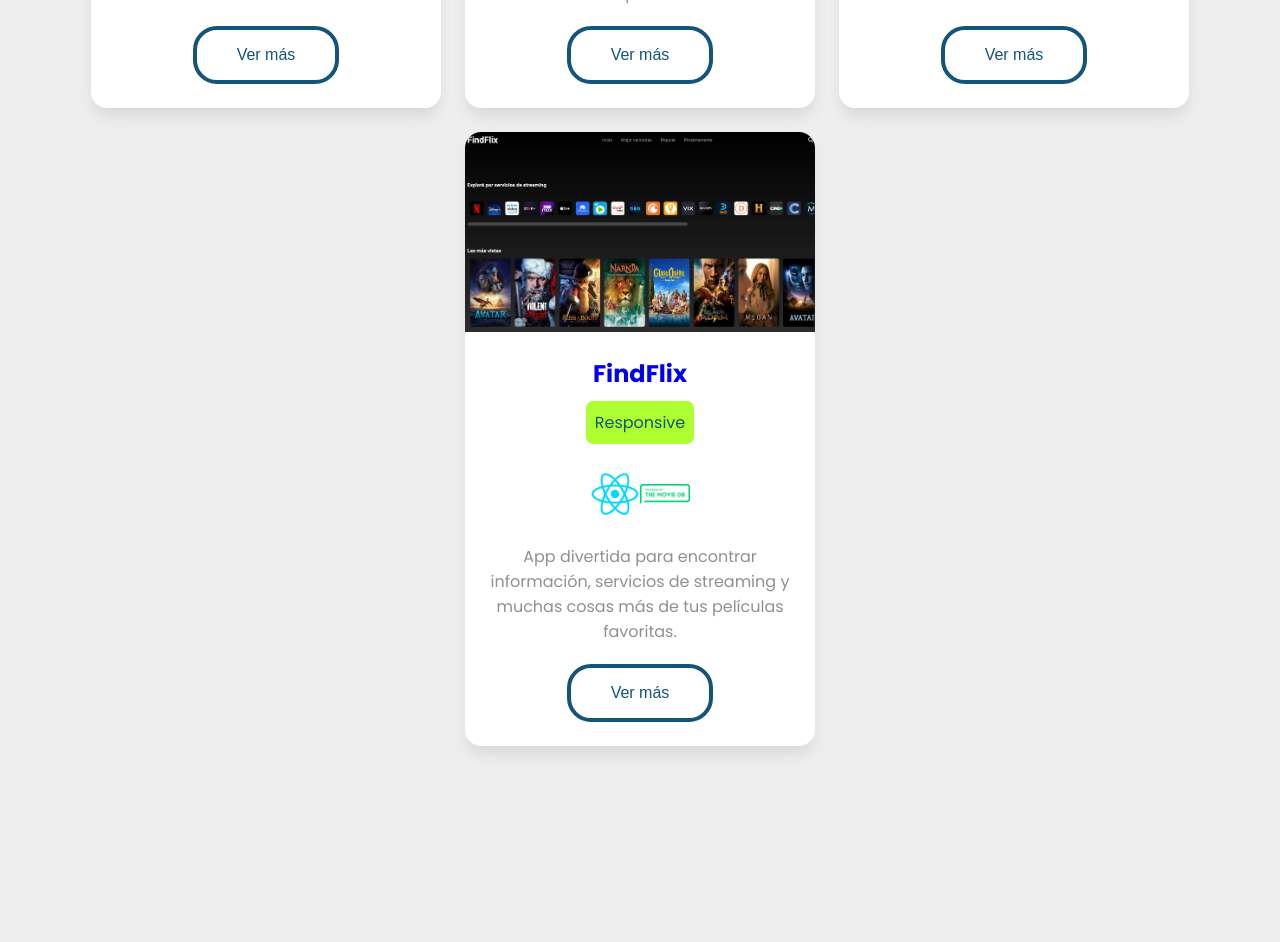
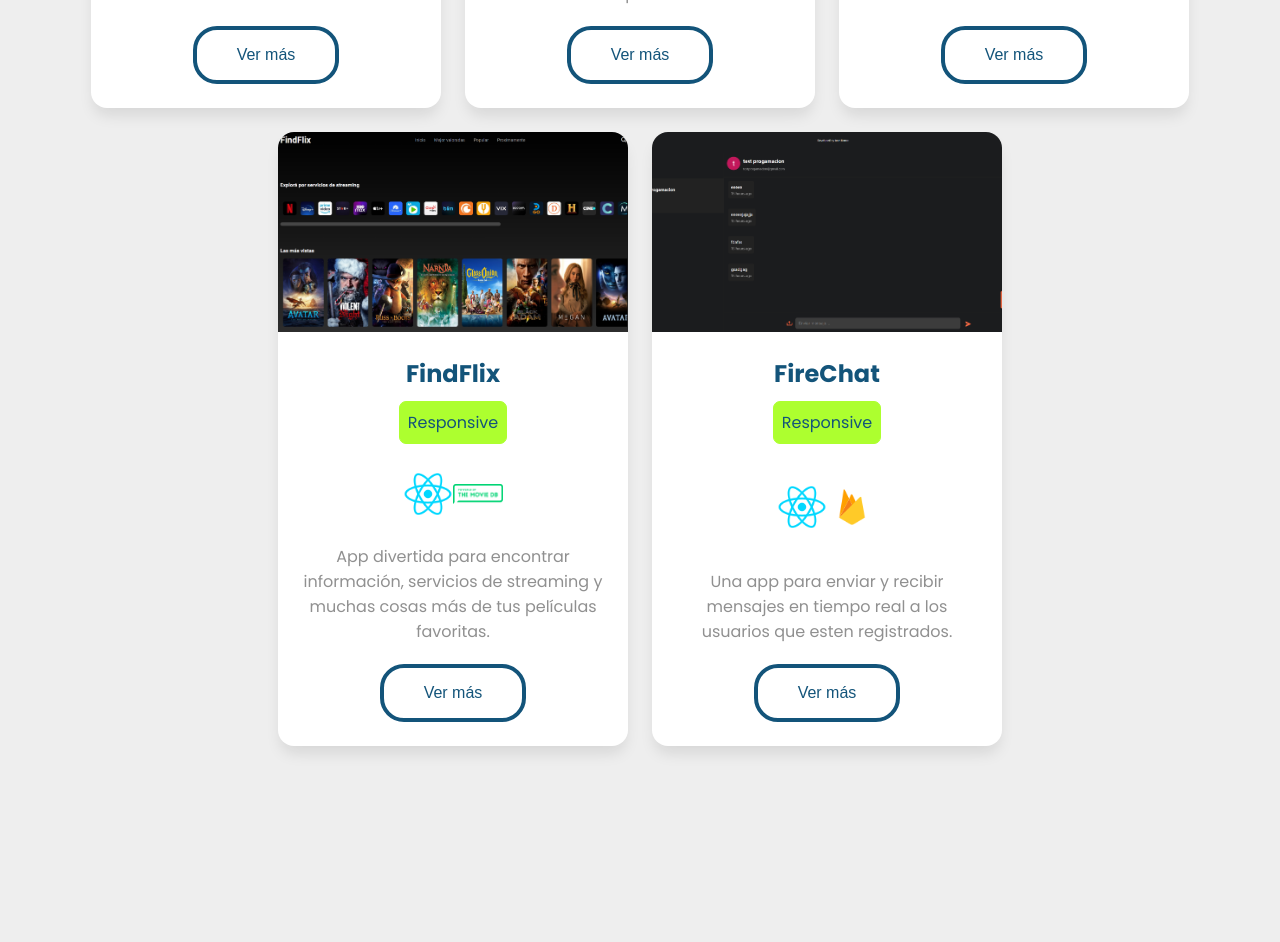
Before and after one commit to juanib12/portfolio, a React (Create React App) app: page /projects in a window 1280 px wide. Shown: the part 700-1642 px from the top of the page. Built offline with nearby package versions, Linux system fonts and the light colour scheme.

Commit message:
add new project firechat

```diff
--- a/src/components/Projects.js
+++ b/src/components/Projects.js
@@ -11,6 +11,7 @@
 import Mongo from "../images/mongodbicon.png";
 import findflix from "../images/findflix.png";
 import tmdb from "../images/tmdb.png";
+import firechat from "../images/firechat.png";
 
 const Projects = () => {
   return (
@@ -67,8 +68,8 @@
                 <img src={Firebase} width="50px" />
               </div>
               <div className="projects_data-desc">
-                  App donde podrás añadir, editar o eliminar tus notas y
-                  marcarlas como completado.
+                App donde podrás añadir, editar o eliminar tus notas y marcarlas
+                como completado.
               </div>
               <button>Ver más</button>
             </div>
@@ -95,15 +96,19 @@
                 <img src={Node} width="50px" />
               </div>
               <div className="projects_data-desc">
-                  App donde podrás añadir, editar o eliminar tus servicios para
-                  tu negocio de servicio técnico.
+                App donde podrás añadir, editar o eliminar tus servicios para tu
+                negocio de servicio técnico.
               </div>
               <button>Ver más</button>
             </div>
           </div>
         </a>
 
-        <a target="_blank" href="https://findflix.vercel.app/">
+        <a
+          target="_blank"
+          href="https://findflix.vercel.app/"
+          className="links"
+        >
           <div className="projects_data">
             <div className="projects_data-images">
               <img src={findflix} />
@@ -127,6 +132,35 @@
             </div>
           </div>
         </a>
+
+        <a
+          target="_blank"
+          href="https://juani-chat-app.vercel.app/"
+          className="links"
+        >
+          <div className="projects_data">
+            <div className="projects_data-images">
+              <img src={firechat} />
+            </div>
+            <div className="projects_data-info">
+              <div className="projects_data-title">
+                <h2>FireChat</h2>
+              </div>
+              <div className="projects_data-responsive">
+                <p>Responsive</p>
+              </div>
+              <div className="projects_data-leng">
+                <img src={ReactChiquito} width="50px" />
+                <img src={Firebase} width="50px" />
+              </div>
+              <div className="projects_data-desc">
+                Una app para enviar y recibir mensajes en tiempo real a los
+                usuarios que esten registrados.
+              </div>
+              <button>Ver más</button>
+            </div>
+          </div>
+        </a>
       </div>
     </section>
   );
```
Lines whose indentation alone changed are shown as unchanged.
